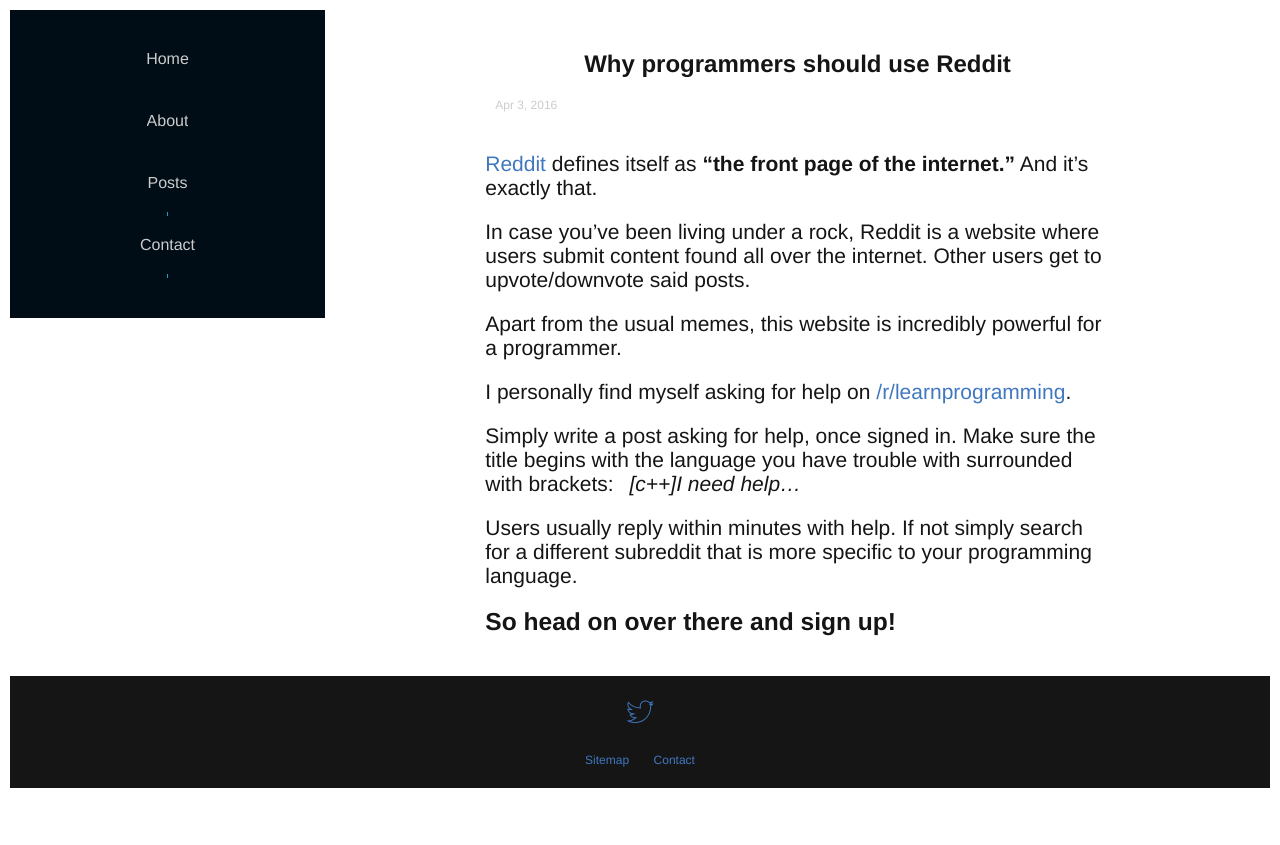
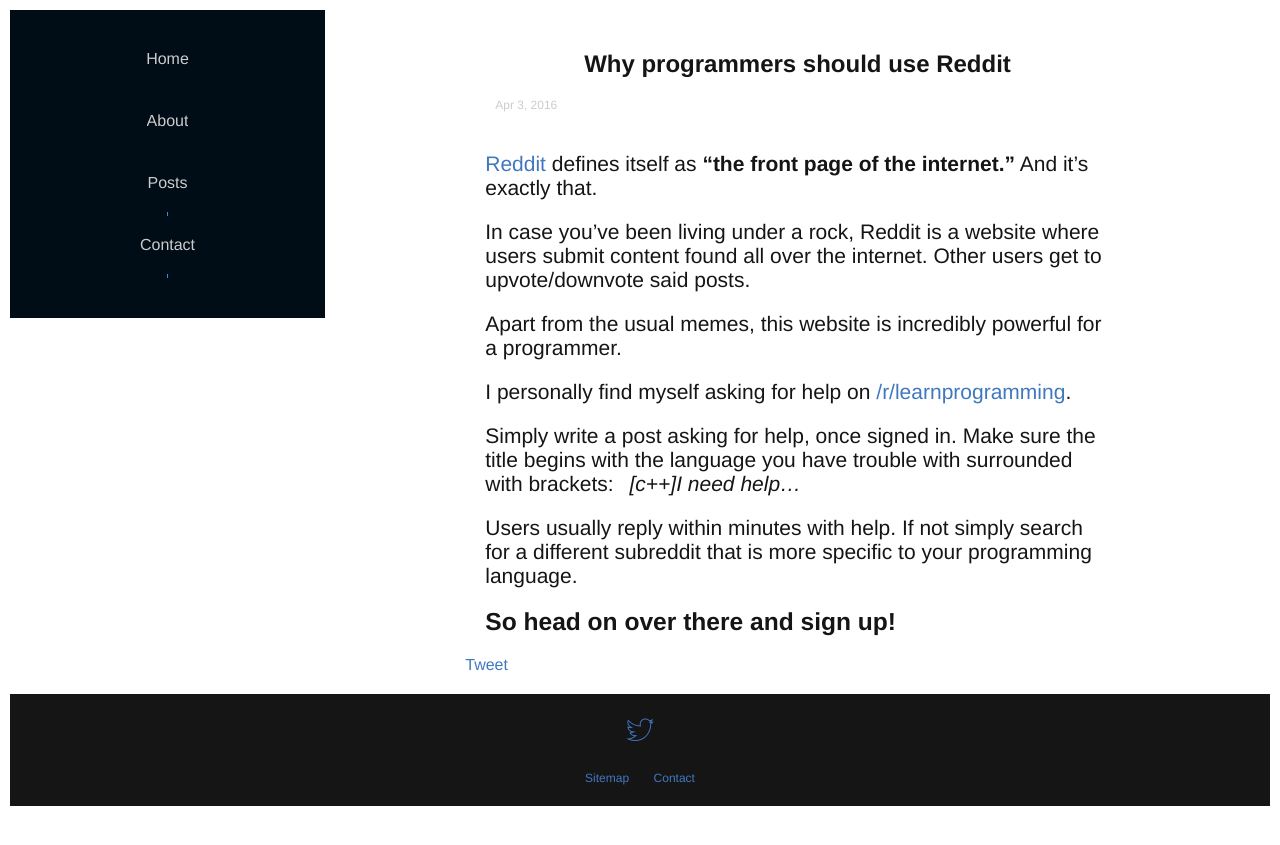
Before and after one commit to xDinomode/Dinosaurscode, a Jekyll site: the page built from _posts/2016-04-03-why-programmers-should-use-reddit.md, in a window 1280 px wide. Shown: the top 845 px of the page. Built offline with Jekyll 4.4.1, drawn with Linux system fonts in a browser that asks for light colours; some web fonts are replaced; comment, search, counter and statistics services are not loaded.

Commit message:
added twitter share button

```diff
--- /dev/null
+++ b/_includes/twitter_share.html
@@ -0,0 +1,2 @@
+<a href="https://twitter.com/share" class="twitter-share-button" data-size="large" data-dnt="true">Tweet</a>
+<script>!function(d,s,id){var js,fjs=d.getElementsByTagName(s)[0],p=/^http:/.test(d.location)?'http':'https';if(!d.getElementById(id)){js=d.createElement(s);js.id=id;js.src=p+'://platform.twitter.com/widgets.js';fjs.parentNode.insertBefore(js,fjs);}}(document, 'script', 'twitter-wjs');</script>
--- a/_layouts/default.html
+++ b/_layouts/default.html
@@ -6,7 +6,6 @@
   <body>
 
     {% include header.html %}
-
     <div class="page-content">
         {{ content }}
     </div>
--- a/_layouts/post.html
+++ b/_layouts/post.html
@@ -12,5 +12,6 @@ layout: default
   <div class="post-content">
     {{ content }}
   </div>
+  {% include twitter_share.html %}
 
 </article>
--- a/css/main.css
+++ b/css/main.css
@@ -16,7 +16,7 @@ h1, h2, h3, h4, h5, h6{
 }
 a{
   color: #4078c0;
-  padding: 0;
+  padding:0;
 }
 strong{
   padding:0;
@@ -225,3 +225,7 @@ p{
   }
 }
 /*End media query 640px*/
+.twitter-share-button{
+  padding:0;
+
+}
```
Also changed, not shown: about.md (+1 -1 lines).
